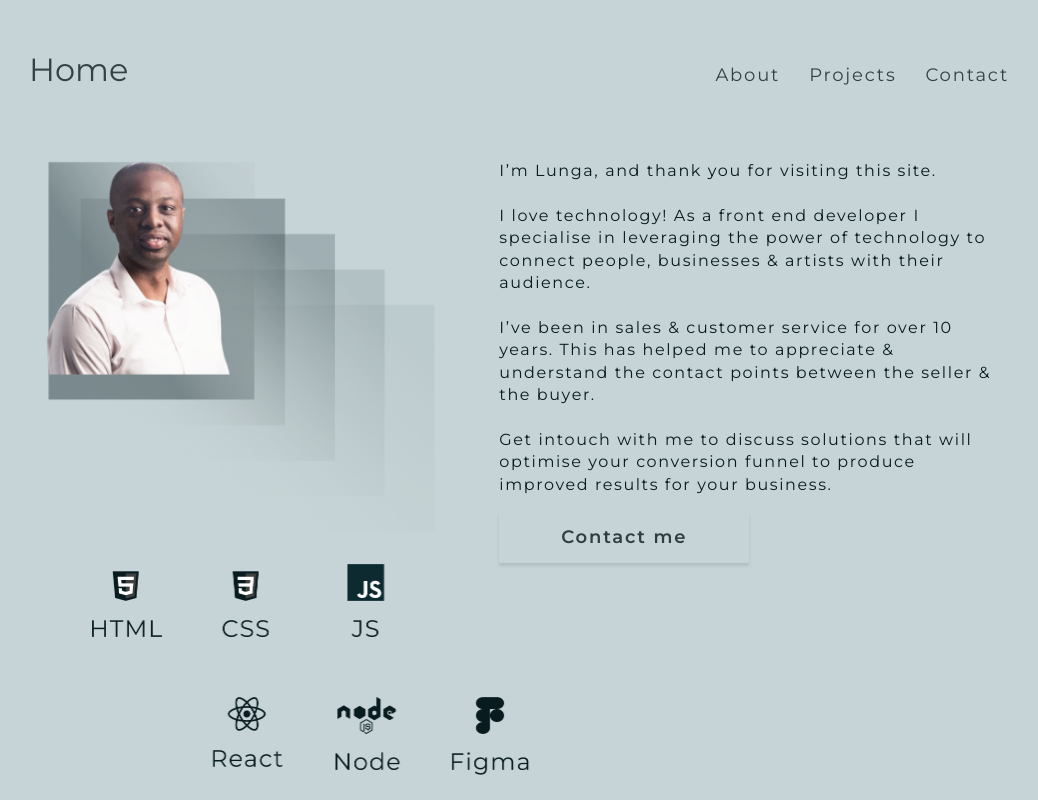
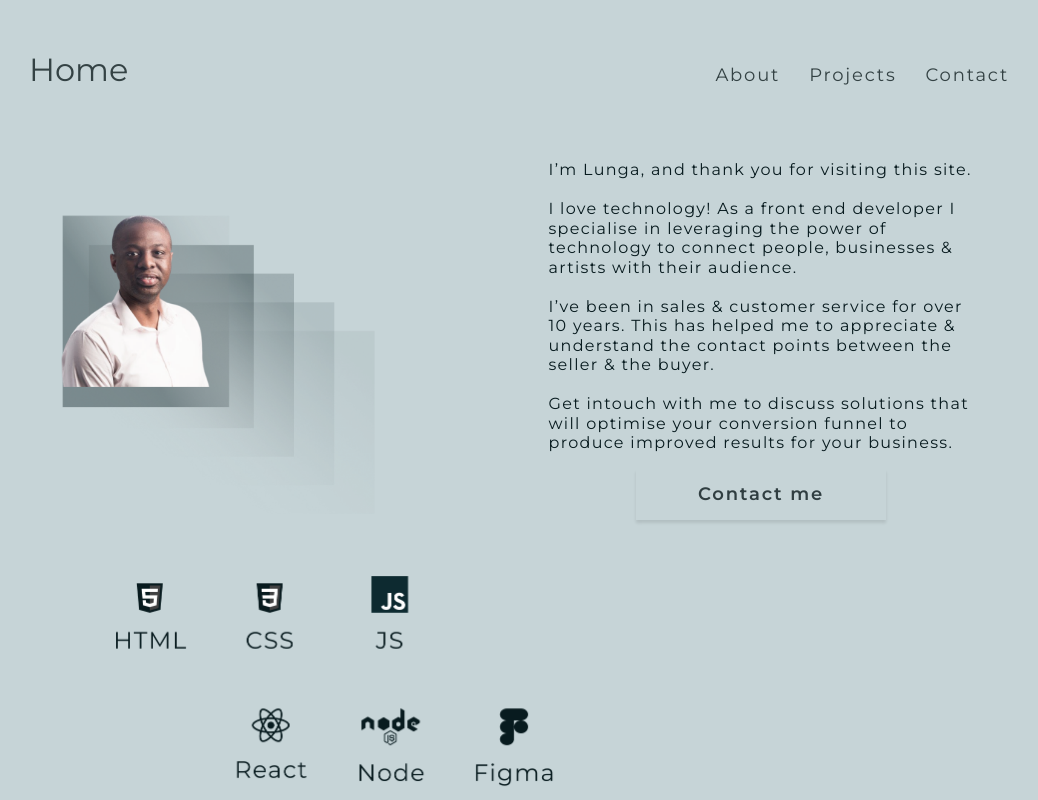
Before and after one commit to Stokoloko89/my_site, a SvelteKit app: page /about in a window 1280 px wide. Shown: the top 800 px of the page, without its empty margins (121-1159 px from the left). Built offline with nearby package versions, Linux system fonts and the light colour scheme.

Commit message:
updated my site

```diff
--- a/package.json
+++ b/package.json
@@ -16,7 +16,7 @@
 	"devDependencies": {
 		"@playwright/test": "^1.22.2",
 		"@sveltejs/adapter-auto": "next",
-		"@sveltejs/kit": "next",
+		"@sveltejs/kit": "1.2.10",
 		"eslint": "^8.16.0",
 		"eslint-config-prettier": "^8.3.0",
 		"eslint-plugin-svelte3": "^4.0.0",
@@ -25,10 +25,10 @@
 		"svelte": "^3.44.0",
 		"svelte-check": "^2.7.1",
 		"typescript": "^4.7.4",
-		"vite": "^3.0.0"
+		"vite": "^4.0.0"
 	},
 	"type": "module",
 	"dependencies": {
-		"@supabase/supabase-js": "^1.35.4"
+		"@supabase/supabase-js": "^2.4.1"
 	}
 }
--- a/src/components/Footer.svelte
+++ b/src/components/Footer.svelte
@@ -141,9 +141,9 @@
 
 	@media screen and (max-width: 385px) {
 		.container {
-			position: absolute;
+			/* position: absolute;
 			bottom: -225px;
-			height: 105px;
+			height: 105px; */
 			display: flex;
 			flex-direction: column-reverse;
 			justify-content: space-evenly;
--- a/src/components/Nav.svelte
+++ b/src/components/Nav.svelte
@@ -16,7 +16,7 @@
 			<a href="/" title="Home" class="logo">Home</a>
 			<ul class="nav-links">
 				<li><a href="/about" title="About">About</a></li>
-				<li><a href="/projects" title="Projects">Projects</a></li>
+				<li><a href="/myprojects" title="Projects">Projects</a></li>
 				<li><a href="/contact" title="Contact">Contact</a></li>
 			</ul>
 		</div>
--- a/src/routes/__layout.svelte
+++ b/src/routes/+layout.svelte
@@ -6,7 +6,10 @@
 
 <svelte:head>
 	<title>Lunga.</title>
-    <meta name="description" content="My name is Lunga. I am a front end developer and UI / UX designer.">
+	<meta
+		name="description"
+		content="My name is Lunga. I am a front end developer and UI / UX designer."
+	/>
 </svelte:head>
 
 <Nav />
--- a/src/routes/index.svelte
+++ b/src/routes/+page.svelte
@@ -44,13 +44,13 @@
 	@media screen and (max-width: 385px) {
 		.roles {
 			font-family: 'Montserrat';
-			font-size: 58px;
+			font-size: 40px;
 			line-height: 150%;
 			letter-spacing: 0.1em;
 			color: #303e4112;
 			position: relative;
 			z-index: -3;
-			top: -134px;
+			top: -60px;
 			right: -137px;
 			overflow: clip;
 		}
--- a/src/routes/about.svelte
+++ b/src/routes/about/+page.svelte
@@ -48,8 +48,6 @@
 			<p>Contact me</p>
 		</a>
 	</div>
-</div>
-
 	<img
 		class="dev_lang"
 		src="images/dev_languages.png"
@@ -57,19 +55,21 @@
 		in:fly={{ x: -50, duration: 1400, delay: 1400 }}
 		out:fly={{ duration: 500 }}
 	/>
+</div>
 
 <style>
 	.image-description {
 		display: flex;
-		justify-content: center;
-		height: 371.76px;
-		gap: 64px;
+		flex-direction: column;
+		align-items: center;
+		margin-left: auto;
+		margin-right: auto;
 		font-family: 'Montserrat';
 		font-style: normal;
 		font-weight: 500;
-		font-size: 16px;
-		line-height: 140%;
-		margin: 32px 64px;
+		font-size: 13px;
+		line-height: 150%;
+		gap: 8px;
 		/* or 30px */
 
 		letter-spacing: 0.1em;
@@ -78,22 +78,28 @@
 	}
 
 	.image-description img {
-		object-fit: scale-down;
+		width: 240px;
+		margin-top: 24px;
+		margin-left: 16px;
 	}
 
-	.description a {
-		display: flex;
-		flex-direction: column;
+	.image-description p {
+		width: 320px;
+		margin-left: auto;
+		margin-right: auto;
 	}
 
 	.description {
-		max-width: 500px;
+		max-width: 400px;
 	}
 
-	.contact-me {
+	.description .contact-me {
 		display: flex;
 		justify-content: center;
 		width: 250px;
+		margin-left: auto;
+		margin-right: auto;
+		margin-bottom: 24px;
 		height: 51px;
 		box-shadow: 0px 3px 3px rgba(0, 0, 0, 0.1);
 
@@ -128,42 +134,39 @@
 
 	.dev_lang {
 		/* position: absolute; */
-		width: 459.31px;
-		height: 212px;
-		margin-left: 200px;
-		top: 481px;
-		z-index: -1;
-		object-fit: scale-down;
-		margin-bottom: 120px;
+		display: none;
 	}
 
-	@media screen and (max-width: 1000px) {
+	@media (min-width: 720px) and (max-width: 1000px) {
 		.image-description {
-			display: flex;
-			flex-direction: column;
-			justify-content: center;
-			height: 1020.76px;
+			display: grid;
+			grid-template-columns: 1fr 1fr;
 			font-family: 'Montserrat';
 			font-style: normal;
 			font-weight: 500;
-			font-size: 18px;
+			font-size: 13px;
 			line-height: 150%;
-			margin: 32px 64px;
+			margin-left: auto;
+			margin-right: auto;
+			width: 100%;
 			/* or 30px */
 
 			letter-spacing: 0.1em;
-			max-width: 400px;
 
 			color: #081b1f;
 		}
 
-		.description a {
-			display: flex;
-			flex-direction: column;
+		.image-description img {
+			width: 320px;
 		}
 
 		.description {
-			max-width: 400px;
+			display: flex;
+			flex-direction: column;
+			align-items: center;
+			justify-content: center;
+			width: 100%;
+			max-width: none;
 		}
 
 		.contact-me {
@@ -205,6 +208,80 @@
 		.dev_lang {
 			/* position: absolute; */
 			display: none;
+		}
+	}
+
+	@media (min-width: 1000px) and (max-width: 2400px) {
+		.image-description {
+			display: grid;
+			grid-template-columns: 1fr 1fr;
+			font-family: 'Montserrat';
+			font-style: normal;
+			font-weight: 500;
+			font-size: 13px;
+			line-height: 150%;
+			margin-left: auto;
+			margin-right: auto;
+			width: 75%;
+			/* or 30px */
+
+			letter-spacing: 0.1em;
+
+			color: #081b1f;
+		}
+
+		.image-description img {
+			width: 320px;
+		}
+
+		.description {
+			max-width: none;
+		}
+		.description .content p {
+			width: 425px;
+			font-size: 16px;
+		}
+
+		.contact-me {
+			display: flex;
+			justify-content: center;
+			width: 250px;
+			height: 51px;
+			box-shadow: 0px 3px 3px rgba(0, 0, 0, 0.1);
+
+			font-family: 'Montserrat';
+			font-style: normal;
+			font-weight: 600;
+			font-size: 18px;
+			line-height: 150%;
+			/* identical to box height, or 36px */
+
+			text-align: center;
+			letter-spacing: 0.1em;
+
+			color: #303e41;
+			text-decoration: none;
+			transition: background 0.3s ease-in;
+			margin-top: 16px;
+			z-index: 1.2;
+		}
+
+		.contact-me p {
+			align-self: center;
+		}
+
+		.contact-me:hover {
+			width: 250px;
+			height: 51px;
+			/* border-radius: 0px; */
+			background: #98a5a8;
+			box-shadow: 0px 4px 4px rgba(0, 0, 0, 0.1);
+		}
+
+		.image-description .dev_lang {
+			grid-column-start: 1;
+			grid-column-end: 3;
+			display: inline;
 			width: 459.31px;
 			height: 212px;
 			margin-left: 64px;
--- a/src/routes/projects.svelte
+++ b/src/routes/myprojects/+page.svelte
@@ -14,7 +14,7 @@
 		</h3>
 
 		<h3 in:fly={{ y: 50, duration: 1200, delay: 3200 }} out:fly={{ duration: 500 }}>
-			.. so Watch this space!
+			so Watch this space!
 		</h3>
 	</div>
 	<a
@@ -35,11 +35,12 @@
 		justify-content: center;
 		min-height: 72vh;
 		gap: 24px;
-		margin-bottom: 120px;
+		margin-bottom: 20px;
 	}
 	.coming_soon_flyer {
 		display: flex;
 		justify-content: center;
+		flex-wrap: wrap;
 		align-items: center;
 	}
 
--- a/svelte.config.js
+++ b/svelte.config.js
@@ -3,7 +3,10 @@ import adapter from '@sveltejs/adapter-auto';
 /** @type {import('@sveltejs/kit').Config} */
 const config = {
 	kit: {
-		adapter: adapter()
+		adapter: adapter(),
+		files: {
+			lib: 'src/lib'
+		}
 	}
 };
 
```
Also changed, not shown: src/components/Main_Roles.svelte (+8 -26 lines), src/lib/messages.js (+6 -6 lines), src/routes/contact/+page.svelte (renamed from src/routes/contact.svelte, +39 -43 lines), src/utils/client.js (+3 -5 lines), 1 other file (tests, documents, lock files or other folders). Lines whose indentation alone changed are shown as unchanged.
